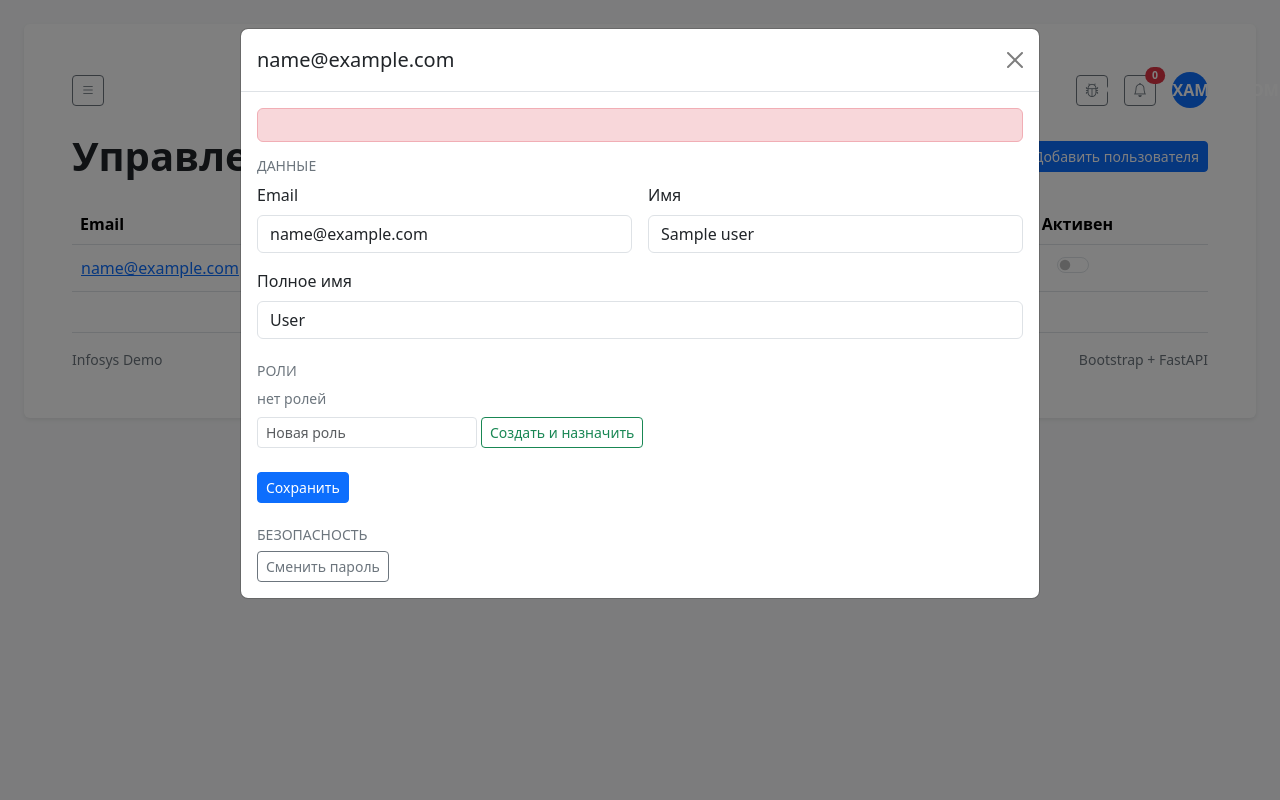
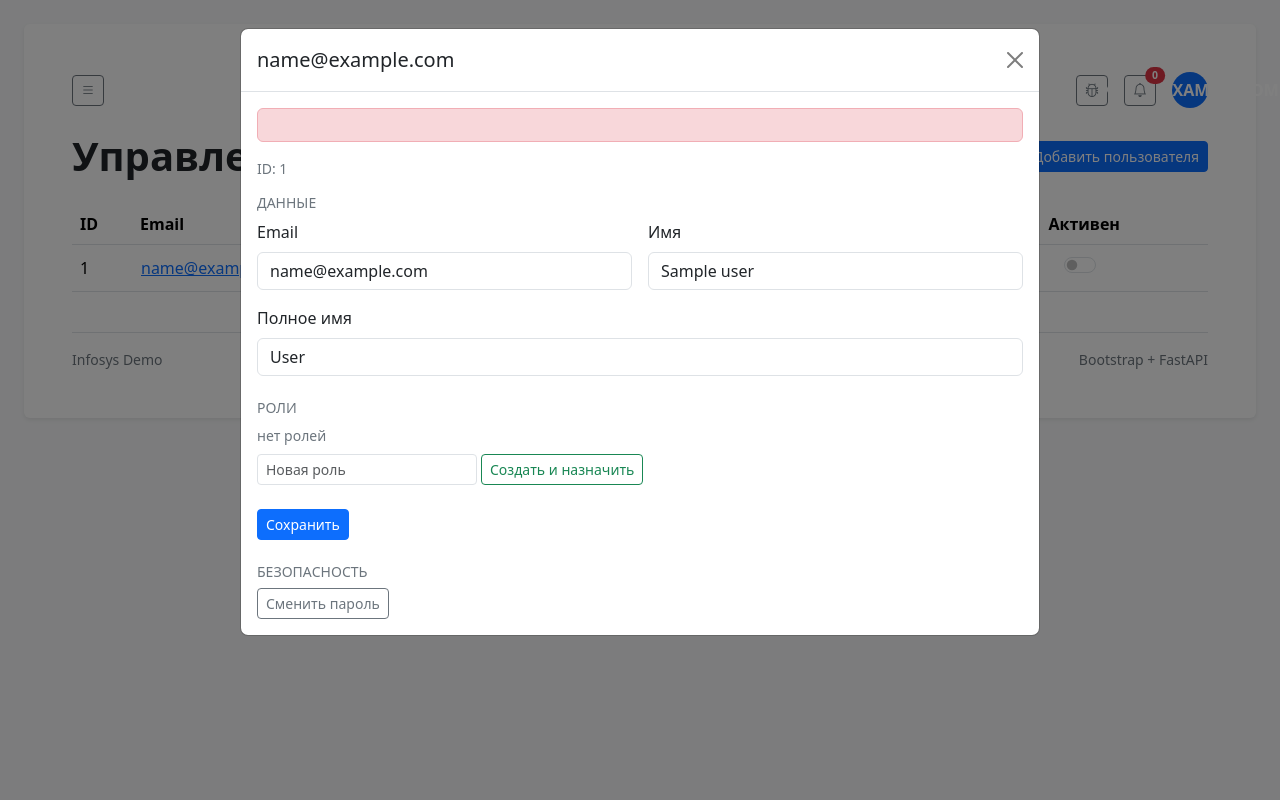
Before and after one commit to ffred1962/infosys, a Python web app: template templates/admin/usermgt.html in a window 1280 px wide. Run offline with Jinja, Linux system fonts and the light colour scheme; the template is opened without the code that fills it: most values are stand-ins (such as "Sample title", 1, 10 or a date in 2020).

Commit message:
Show user id in /admin/usermgt list and card
User.id was never displayed anywhere on this page, making it hard to
look up (e.g. to configure the AI_USER_ID constant). Added an ID
column to the table and an "ID: N" line in the user card.

Co-Authored-By: Claude Sonnet 5 <noreply@anthropic.com>

```diff
--- a/templates/admin/usermgt.html
+++ b/templates/admin/usermgt.html
@@ -10,6 +10,7 @@
   <table class="table align-middle">
     <thead>
       <tr>
+        <th style="width: 60px;">ID</th>
         <th>Email</th>
         <th>Полное имя</th>
         <th class="text-center">Активен</th>
@@ -18,6 +19,7 @@
     <tbody>
       {% for u in users %}
       <tr>
+        <td>{{ u.id }}</td>
         <td>
           <button type="button" class="btn btn-link p-0 user-email-link" data-user-id="{{ u.id }}" data-email="{{ u.email }}">
             {{ u.email }}
@@ -53,6 +55,7 @@
   <div class="alert alert-danger d-none user-card-error" role="alert"></div>
 
   {% set reopened_with_edit_error = open_user_id == u.id|string and open_user_email is not none %}
+  <p class="text-secondary small mb-3">ID: {{ u.id }}</p>
   <h6 class="text-secondary text-uppercase small mb-2">Данные</h6>
   <!-- Кнопка "Сохранить" физически расположена ниже, перед блоком "Безопасность"
        (просьба пользователя), но остаётся частью ЭТОЙ формы через form="edit-form-{{u.id}}" —
```
